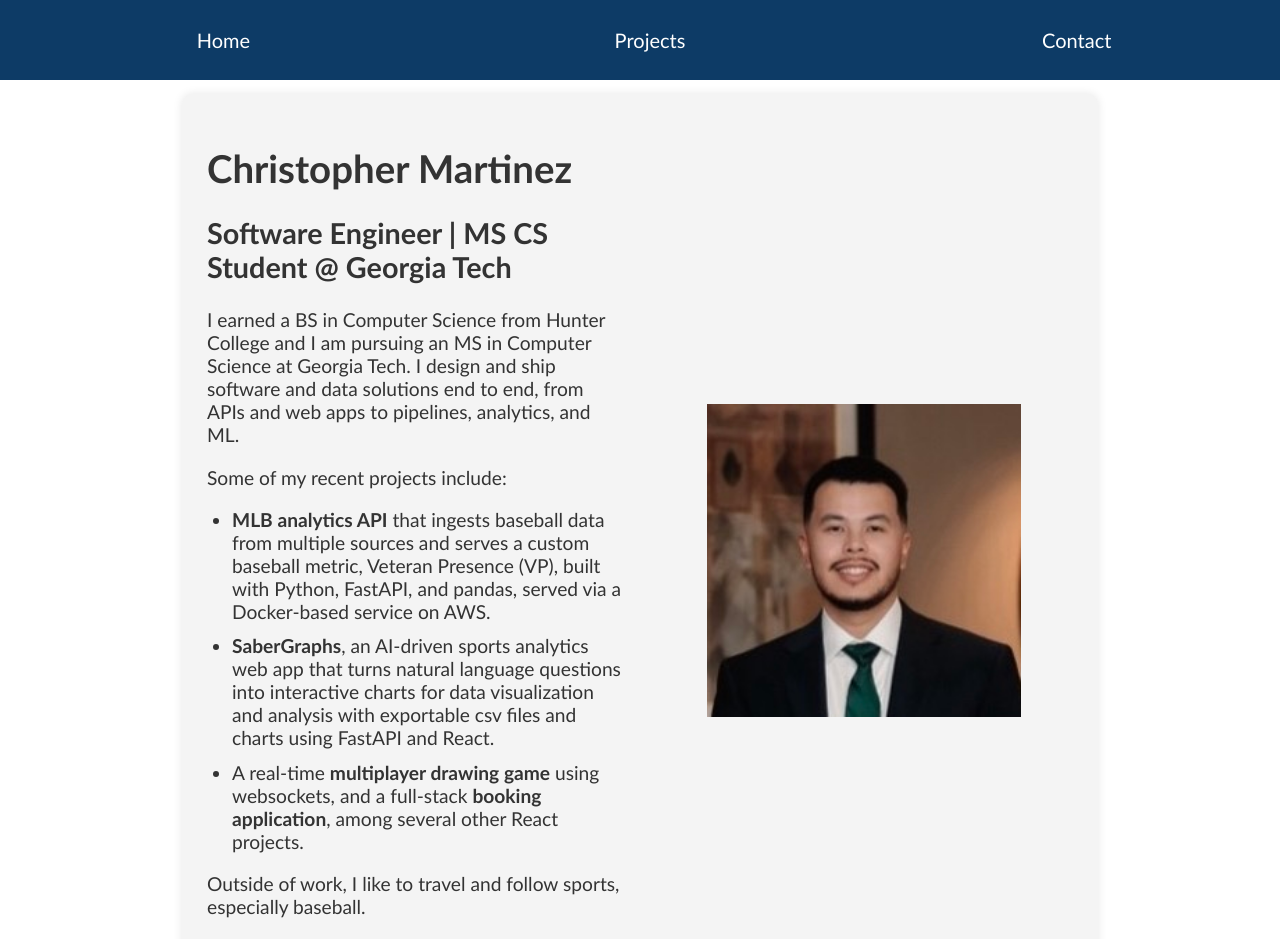
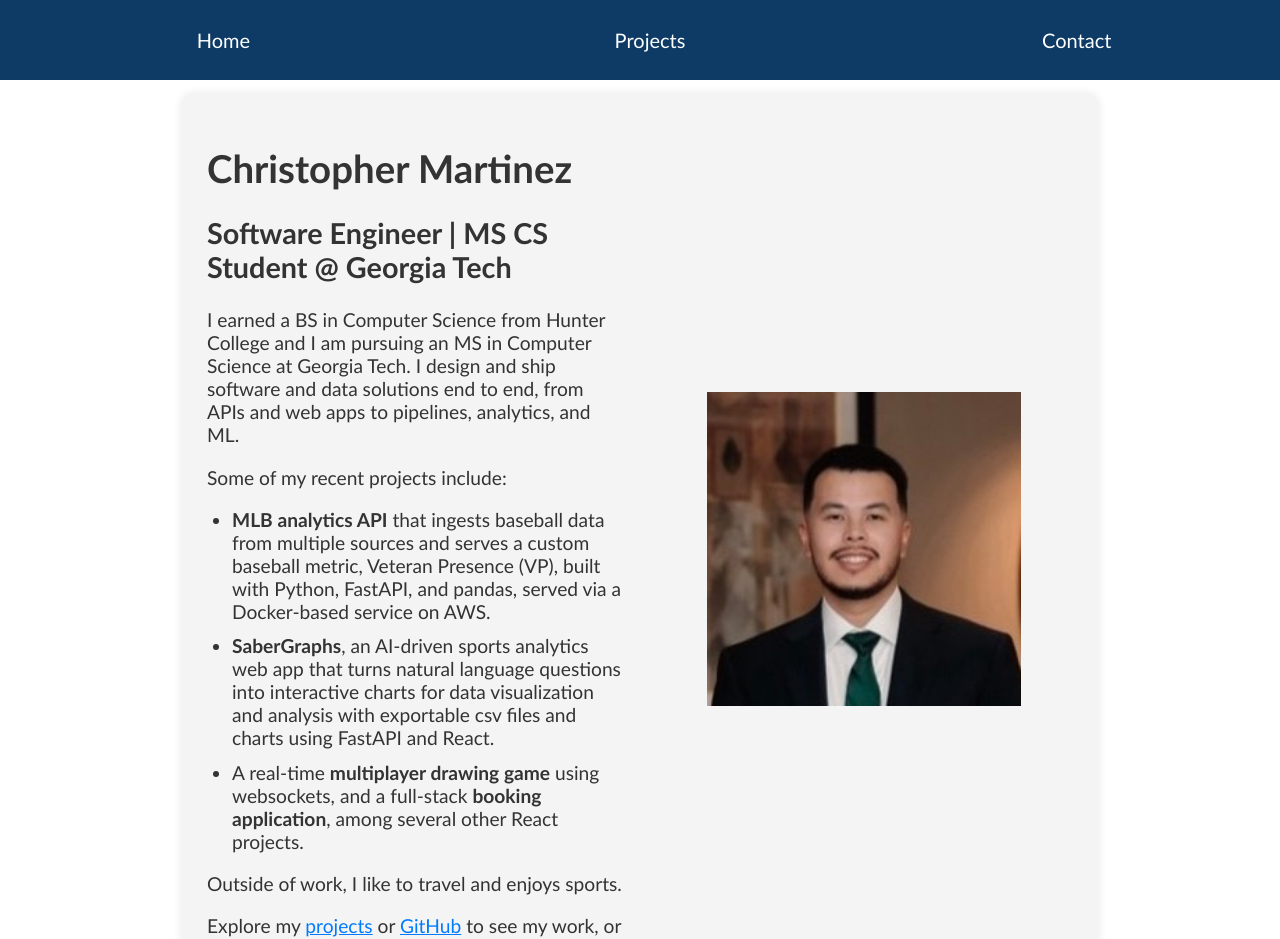
Before and after one commit to cmartinez131/cmartinez131.github.io, a React (Create React App) app: page / in a window 1280 px wide. Shown: the top 939 px of the page. Built offline with nearby package versions, Linux system fonts and the light colour scheme.

Commit message:
update intro

```diff
--- a/src/components/Intro.js
+++ b/src/components/Intro.js
@@ -35,7 +35,7 @@ const Intro = () => {
                         </li>
                     </ul>
 
-                    <p>Outside of work, I like to travel and follow sports, especially baseball.</p>
+                    <p>Outside of work, I like to travel and enjoys sports.</p>
 
                     <p>
                         Explore my{' '}
```
